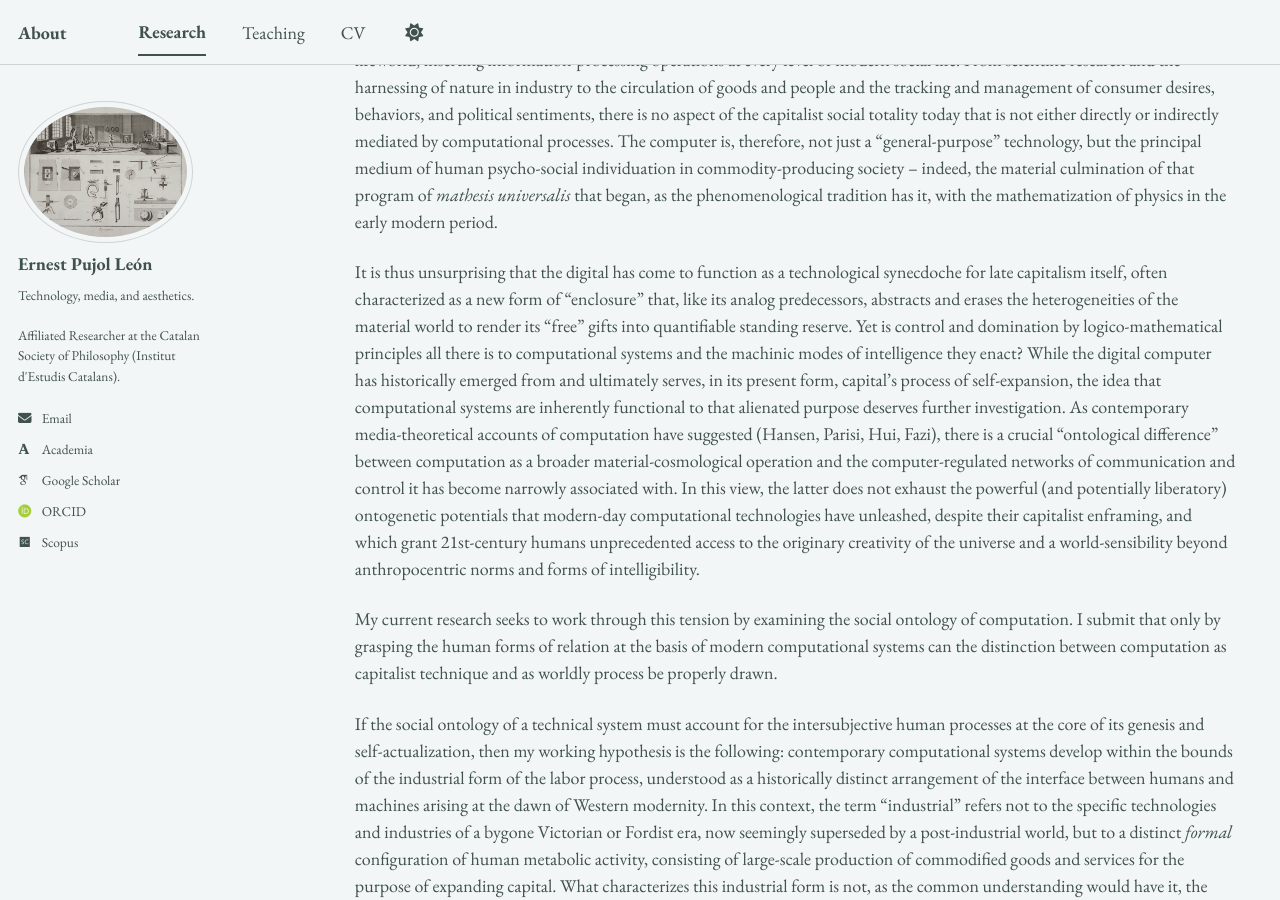
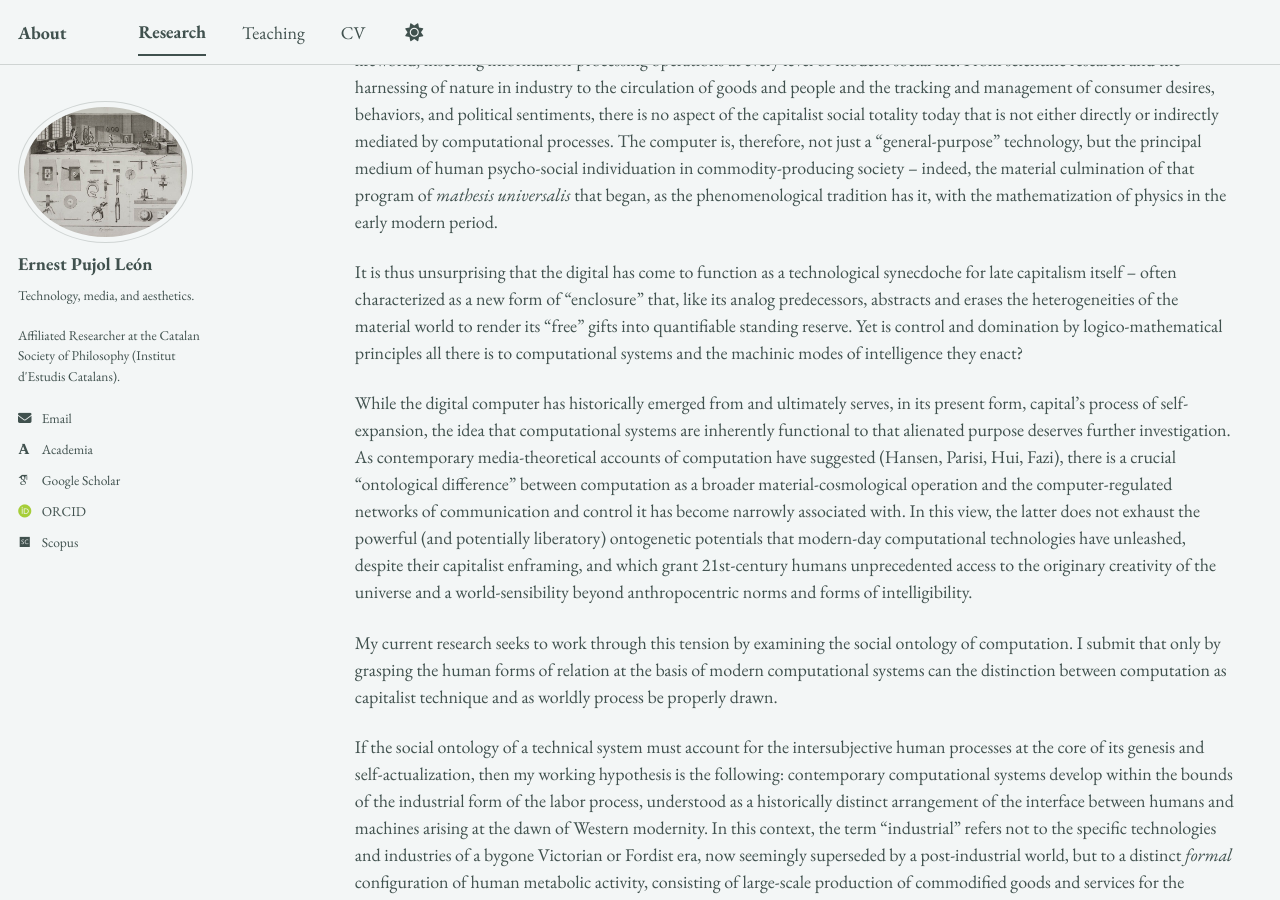
Before and after one commit to epujol90/epujol90.github.io, a Jekyll site: the page built from _pages/research.md, in a window 1280 px wide and 900 px high, scrolled down 3836 px. Built offline with Jekyll 4.4.1, drawn with Linux system fonts in a browser that asks for light colours; some web fonts are replaced; a script bundle is joined from its source files by our own code; library files that are not in the unit come from our copies.

```diff
--- a/_pages/research.md
+++ b/_pages/research.md
@@ -51,7 +51,9 @@ What is a computational system and what form of human grouping begets its existe
 
 A computer is, on most modern definitions, a system that performs sequences of mathematical or logical operations on given inputs, according to rules specified in advance. So defined, many technical systems preceding the digital electronic computer would qualify as “computational,” from the Antikythera mechanism and the Jacquard loom to the assembly line of human calculators employed in the production of logarithmic tables until the late nineteenth century. Yet it is only under conditions of advanced industrial development that automated computational systems have come to organize the entirety of the human lifeworld, inserting information-processing operations at every level of modern social life. From scientific research and the harnessing of nature in industry to the circulation of goods and people and the tracking and management of consumer desires, behaviors, and political sentiments, there is no aspect of the capitalist social totality today that is not either directly or indirectly mediated by computational processes. The computer is, therefore, not just a “general-purpose” technology, but the principal medium of human psycho-social individuation in commodity-producing society -- indeed, the material culmination of that program of _mathesis universalis_ that began, as the phenomenological tradition has it, with the mathematization of physics in the early modern period.
 
-It is thus unsurprising that the digital has come to function as a technological synecdoche for late capitalism itself, often characterized as a new form of “enclosure” that, like its analog predecessors, abstracts and erases the heterogeneities of the material world to render its “free” gifts into quantifiable standing reserve. Yet is control and domination by logico-mathematical principles all there is to computational systems and the machinic modes of intelligence they enact? While the digital computer has historically emerged from and ultimately serves, in its present form, capital’s process of self-expansion, the idea that computational systems are inherently functional to that alienated purpose deserves further investigation. As contemporary media-theoretical accounts of computation have suggested (Hansen, Parisi, Hui, Fazi), there is a crucial “ontological difference” between computation as a broader material-cosmological operation and the computer-regulated networks of communication and control it has become narrowly associated with. In this view, the latter does not exhaust the powerful (and potentially liberatory) ontogenetic potentials that modern-day computational technologies have unleashed, despite their capitalist enframing, and which grant 21st-century humans unprecedented access to the originary creativity of the universe and a world-sensibility beyond anthropocentric norms and forms of intelligibility.
+It is thus unsurprising that the digital has come to function as a technological synecdoche for late capitalism itself -- often characterized as a new form of “enclosure” that, like its analog predecessors, abstracts and erases the heterogeneities of the material world to render its “free” gifts into quantifiable standing reserve. Yet is control and domination by logico-mathematical principles all there is to computational systems and the machinic modes of intelligence they enact?
+
+While the digital computer has historically emerged from and ultimately serves, in its present form, capital’s process of self-expansion, the idea that computational systems are inherently functional to that alienated purpose deserves further investigation. As contemporary media-theoretical accounts of computation have suggested (Hansen, Parisi, Hui, Fazi), there is a crucial “ontological difference” between computation as a broader material-cosmological operation and the computer-regulated networks of communication and control it has become narrowly associated with. In this view, the latter does not exhaust the powerful (and potentially liberatory) ontogenetic potentials that modern-day computational technologies have unleashed, despite their capitalist enframing, and which grant 21st-century humans unprecedented access to the originary creativity of the universe and a world-sensibility beyond anthropocentric norms and forms of intelligibility.
 
 My current research seeks to work through this tension by examining the social ontology of computation. I submit that only by grasping the human forms of relation at the basis of modern computational systems can the distinction between computation as capitalist technique and as worldly process be properly drawn.
 
```
